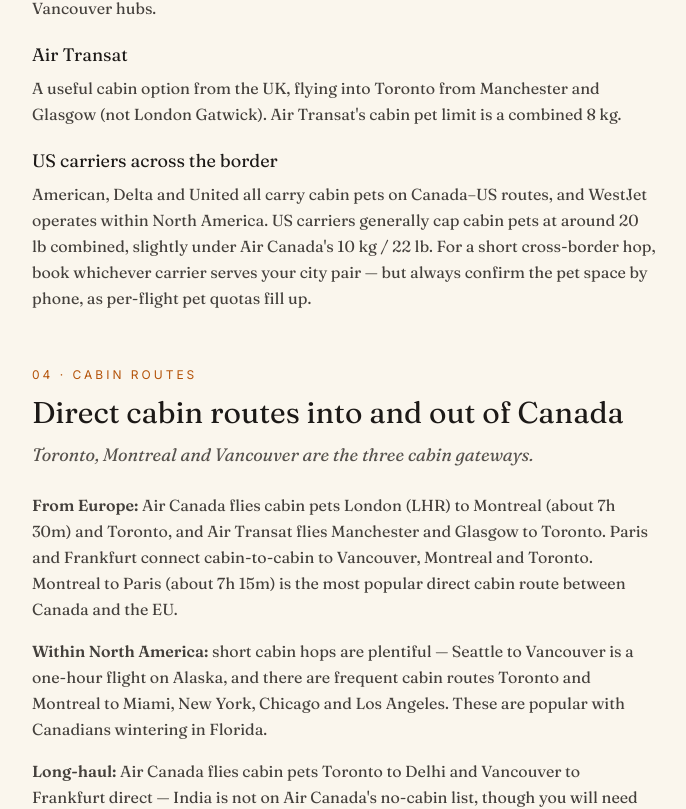
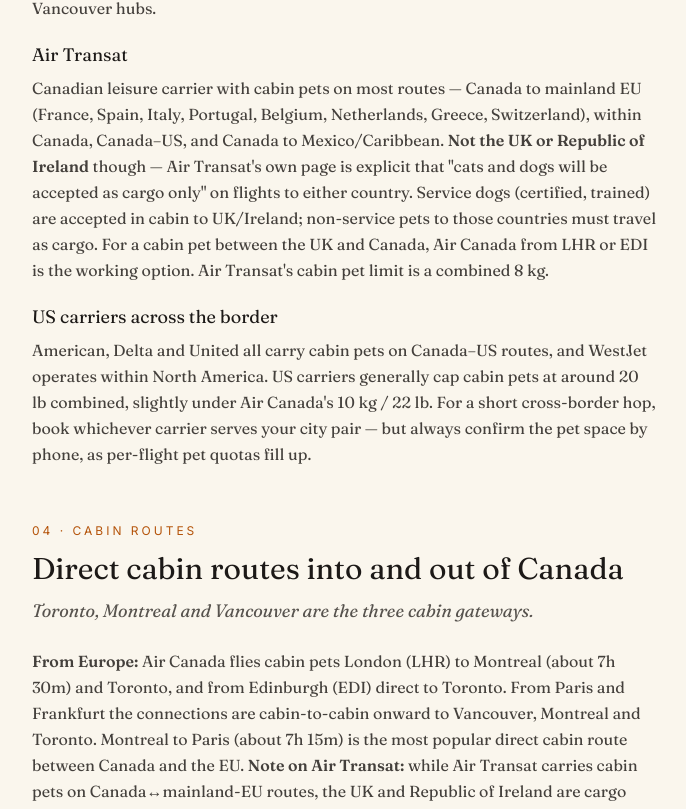
Before and after one commit to rupindermahay/petsincabin, a Next.js app: page /canada-pet-travel in a window 1280 px wide. Shown: the part 2459-3268 px from the top of the page, without its empty margins (296-982 px from the left). Built offline with nearby package versions, Linux system fonts and the light colour scheme.

Commit message:
Add files via upload

```diff
--- a/pages/canada-pet-travel.js
+++ b/pages/canada-pet-travel.js
@@ -8,7 +8,7 @@
         <title>Flying with a Pet to/from Canada (2026): Complete Guide | Pets in Cabin</title>
         <meta
           name="description"
-          content="Bringing a dog or cat to Canada, or flying out with a pet? The full picture — Air Canada and Air Transat cabin policies, the simple rabies-certificate paperwork (no titer, no quarantine), CBSA border inspection, and the cabin routes through Toronto, Montreal and Vancouver."
+          content="Bringing a dog or cat to Canada, or flying out with a pet? The full picture — Air Canada cabin policy and Air Transat's cargo-only rule for UK/Ireland, the simple rabies-certificate paperwork (no titer, no quarantine), CBSA border inspection, and the cabin routes through Toronto, Montreal and Vancouver."
         />
         <link rel="canonical" href="https://www.petsincabin.com/canada-pet-travel" />
       </Head>
@@ -146,7 +146,7 @@
               <div>
                 <h3 className="font-serif text-lg text-stone-900 mb-1.5">Air Transat</h3>
                 <p className="font-serif text-stone-700 leading-relaxed">
-                  A useful cabin option from the UK, flying into Toronto from Manchester and Glasgow (not London Gatwick). Air Transat's cabin pet limit is a combined 8 kg.
+                  Canadian leisure carrier with cabin pets on most routes — Canada to mainland EU (France, Spain, Italy, Portugal, Belgium, Netherlands, Greece, Switzerland), within Canada, Canada–US, and Canada to Mexico/Caribbean. <strong>Not the UK or Republic of Ireland</strong> though — Air Transat's own page is explicit that "cats and dogs will be accepted as cargo only" on flights to either country. Service dogs (certified, trained) are accepted in cabin to UK/Ireland; non-service pets to those countries must travel as cargo. For a cabin pet between the UK and Canada, Air Canada from LHR or EDI is the working option. Air Transat's cabin pet limit is a combined 8 kg.
                 </p>
               </div>
               <div>
@@ -169,7 +169,7 @@
             </p>
 
             <p className="font-serif text-stone-700 leading-relaxed mb-4">
-              <strong>From Europe:</strong> Air Canada flies cabin pets London (LHR) to Montreal (about 7h 30m) and Toronto, and Air Transat flies Manchester and Glasgow to Toronto. Paris and Frankfurt connect cabin-to-cabin to Vancouver, Montreal and Toronto. Montreal to Paris (about 7h 15m) is the most popular direct cabin route between Canada and the EU.
+              <strong>From Europe:</strong> Air Canada flies cabin pets London (LHR) to Montreal (about 7h 30m) and Toronto, and from Edinburgh (EDI) direct to Toronto. From Paris and Frankfurt the connections are cabin-to-cabin onward to Vancouver, Montreal and Toronto. Montreal to Paris (about 7h 15m) is the most popular direct cabin route between Canada and the EU. <strong>Note on Air Transat:</strong> while Air Transat carries cabin pets on Canada↔mainland-EU routes, the UK and Republic of Ireland are cargo only on Air Transat per their own published policy — for a cabin pet between the UK and Canada use Air Canada (LHR or EDI).
             </p>
 
             <p className="font-serif text-stone-700 leading-relaxed mb-4">
```
